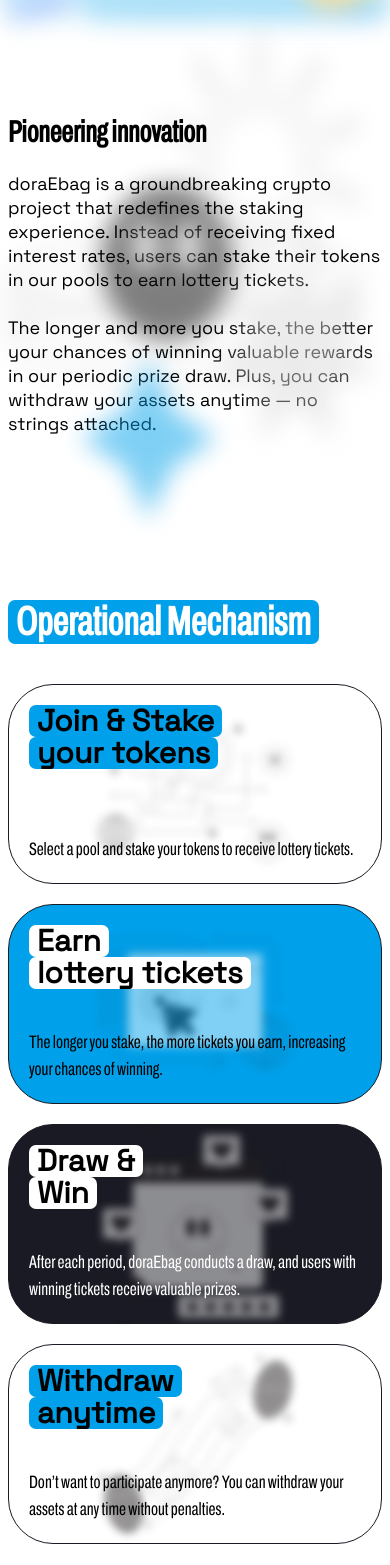
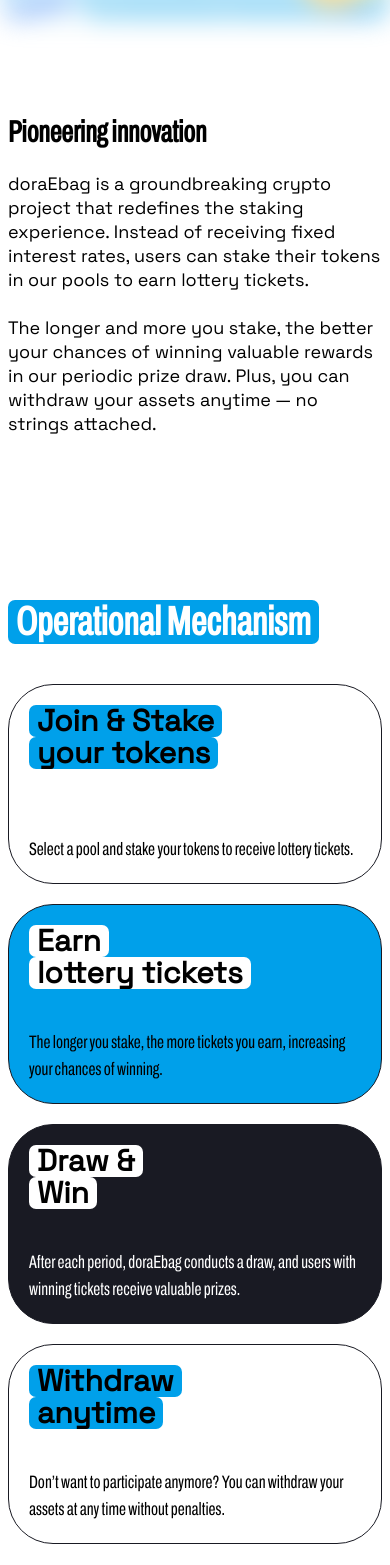
Before and after one commit to dracodev02/doraebag, a Next.js app: page / in a window 390 px wide. Shown: the part 432-1997 px from the top of the page. Built offline with nearby package versions, Linux system fonts and the light colour scheme; what tailwindcss-animated would draw is missing.

Commit message:
Baodeptrai

```diff
--- a/app/components/Fotter/Footer.tsx
+++ b/app/components/Fotter/Footer.tsx
@@ -9,7 +9,10 @@
       <div className="bg-secondary rounded-b rounded-[45px] px-[60px] py-[50px] max-md:p-5 flex flex-col max-md:gap-8 gap-[50px]">
         <div className="flex md:items-center justify-between gap-4 max-md:flex-col">
           <div className="flex gap-4 items-center">
-            <div className="flex items-center group cursor-pointer">
+            <div
+              onClick={() => scrollToSection("about")}
+              className="flex items-center group cursor-pointer"
+            >
               <p className="text-primary font-bold text-[44px] max-md:text-3xl font-sans">
                 dora
               </p>
--- a/app/components/header/Header.tsx
+++ b/app/components/header/Header.tsx
@@ -15,8 +15,11 @@
   ];
 
   return (
-    <div className="w-full bg-white px-2 max-w-desktop mx-auto sticky z-[2] top-0 py-4 left-0 h-fit flex justify-between items-center">
-      <div className="flex items-center group cursor-pointer">
+    <div className="z-10 w-full bg-white px-2 max-w-desktop mx-auto sticky top-0 py-4 left-0 h-fit flex justify-between items-center">
+      <div
+        onClick={() => scrollToSection("about")}
+        className="flex items-center group cursor-pointer"
+      >
         <p className="text-primary font-bold text-[44px] max-md:text-3xl font-sans">
           dora
         </p>
--- a/app/sections/Section1.tsx
+++ b/app/sections/Section1.tsx
@@ -40,7 +40,7 @@
               </p>
             </div>
           </div>
-          <div className="absolute right-[135px] z-[1] h-full top-0 md:aspect-[359/394] max-md:w-full max-md:absolute left-1/2 max-md:-translate-x-1/2  max-md:opacity-50 max-md:blur-md">
+          <div className="absolute max-md:hidden right-[135px] z-[1] h-full top-0 md:aspect-[359/394] max-md:w-full max-md:absolute left-1/2 max-md:-translate-x-1/2  max-md:opacity-50 max-md:blur-md">
             <img src={stars.src} alt="" className="w-full h-full" />
           </div>
         </div>
--- a/app/sections/Section2.tsx
+++ b/app/sections/Section2.tsx
@@ -25,7 +25,7 @@
               Select a pool and stake your tokens to receive lottery tickets.
             </p>
           </div>
-          <div className="max-md:absolute max-md:left-1/2 max-md:-translate-x-1/2  max-md:blur-sm max-md:opacity-50">
+          <div className="max-md:absolute max-md:left-1/2 max-md:hidden max-md:-translate-x-1/2  max-md:blur-sm max-md:opacity-50">
             <img src={tokyo.src} alt="" className="w-[210px]" />
           </div>
         </div>
@@ -45,7 +45,7 @@
               chances of winning.
             </p>
           </div>
-          <div className="max-md:absolute max-md:left-1/2 max-md:-translate-x-1/2 max-md:blur-sm max-md:opacity-50">
+          <div className="max-md:absolute max-md:left-1/2 max-md:hidden max-md:-translate-x-1/2 max-md:blur-sm max-md:opacity-50">
             <img src={"/decorbox2.png"} alt="" className="w-[210px]" />
           </div>
         </div>
@@ -65,7 +65,7 @@
               winning tickets receive valuable prizes.
             </p>
           </div>
-          <div className="max-md:absolute max-md:left-1/2 max-md:-translate-x-1/2 max-md:blur-sm max-md:opacity-50">
+          <div className="max-md:absolute max-md:left-1/2 max-md:hidden max-md:-translate-x-1/2 max-md:blur-sm max-md:opacity-50">
             <img src={"/decorbox3.png"} alt="" className="w-[210px]" />
           </div>
         </div>
@@ -84,7 +84,7 @@
               {`Don’t want to participate anymore? You can withdraw your assets at any time without penalties.`}
             </p>
           </div>
-          <div className="max-md:absolute max-md:left-1/2 max-md:-translate-x-1/2 max-md:blur-sm max-md:opacity-50">
+          <div className="max-md:absolute max-md:left-1/2 max-md:hidden max-md:-translate-x-1/2 max-md:blur-sm max-md:opacity-50">
             <img src={"/decorbox4.png"} alt="" className="w-[210px]" />
           </div>
         </div>
```
